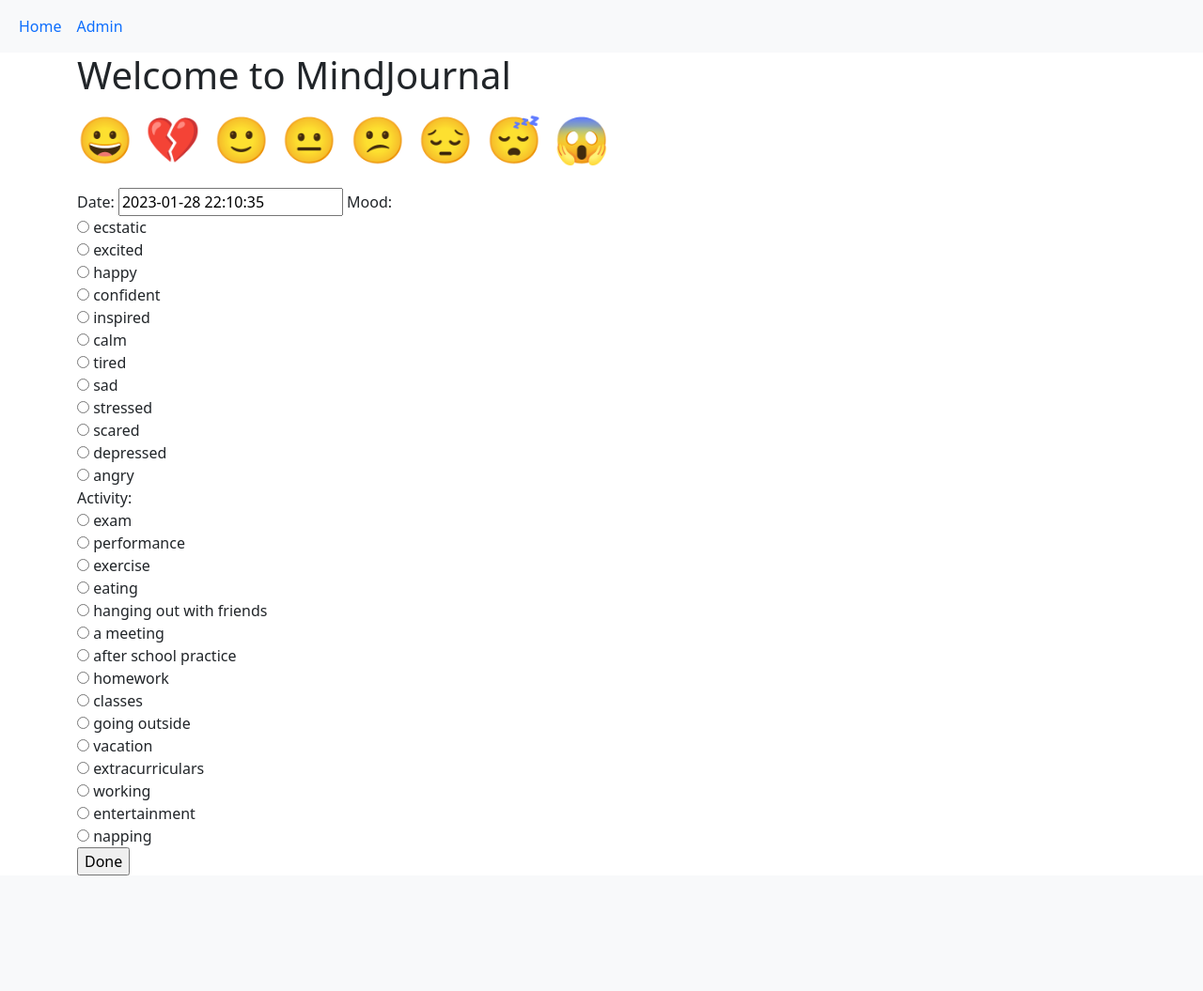
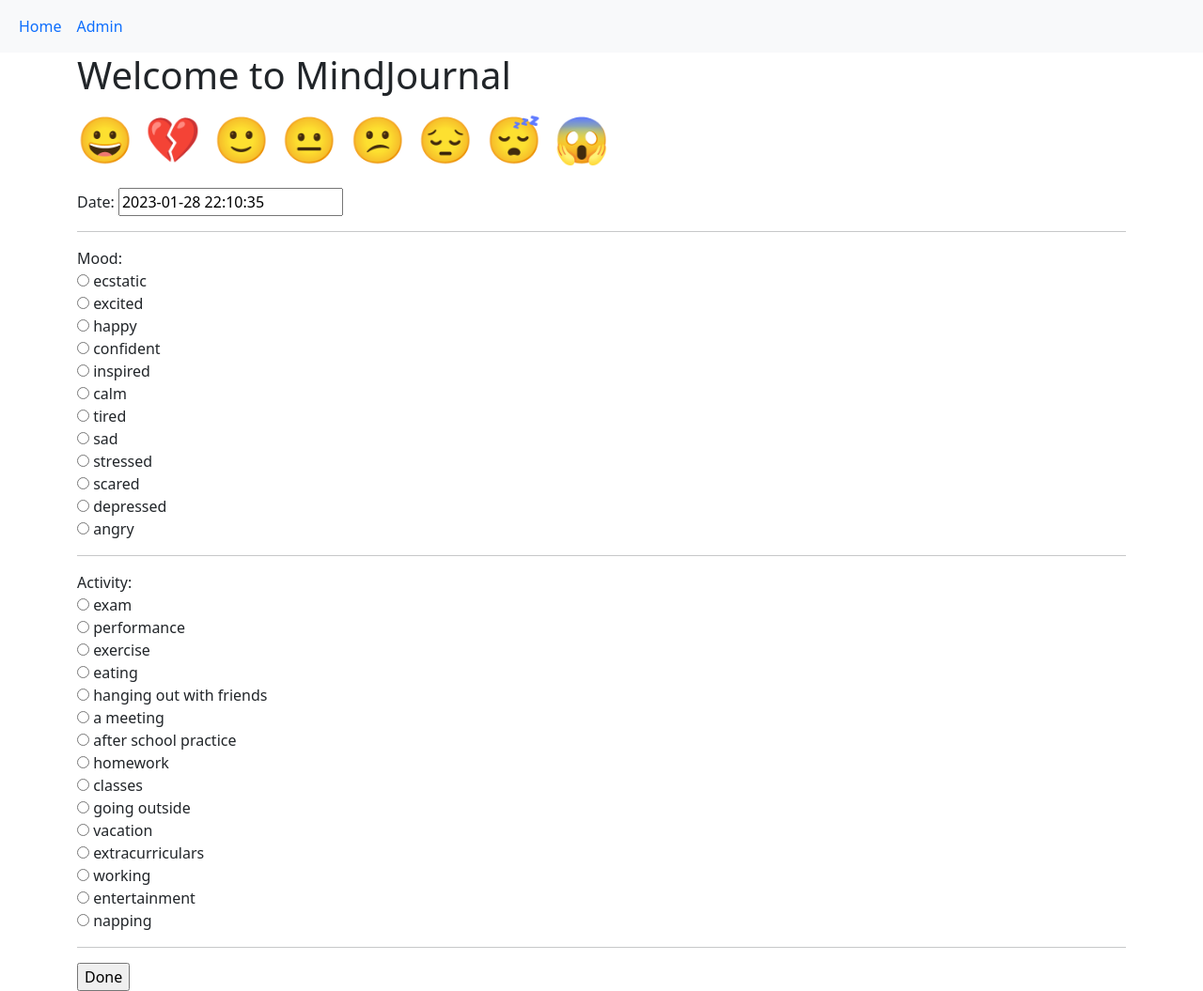
Before and after one commit to kiwimiho/MSET_Hackathon, a Django app: page / in a window 1280 px wide. Shown: the whole page at 94% size. Before the commit the page ends 932 px from the top, so only its background shows below. Run offline with Django 4.2, Linux system fonts and the light colour scheme.

Commit message:
fix style

```diff
--- a/templates/mood/index.html
+++ b/templates/mood/index.html
@@ -8,7 +8,23 @@
 
     <form method='POST' action="{% url 'mood:user_mood' %}">
         {% csrf_token %}
-        {{form}}
+        <!-- {{form}} -->
+
+        <div class="fieldWrapper">
+            <label for="{{ form.date.id_for_label }}">Date: </label>
+            {{ form.date }}
+        </div>
+        <hr>
+        <div class="fieldWrapper">
+            <label for="{{ form.mood.id_for_label }}">Mood: </label>
+            {{ form.mood }}
+        </div>
+        <hr>
+        <div class="fieldWrapper">
+            <label for="{{ form.activity.id_for_label }}">Activity: </label>
+            {{ form.activity }}
+        </div>
+        <hr>
         <input type="submit" value="Done">
     </form>
 
```
Also changed, not shown: db.sqlite3.
